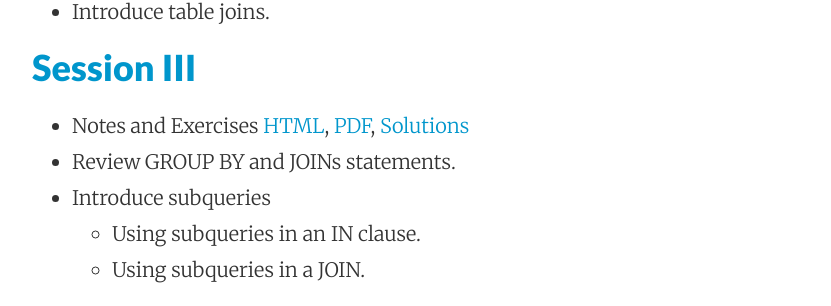
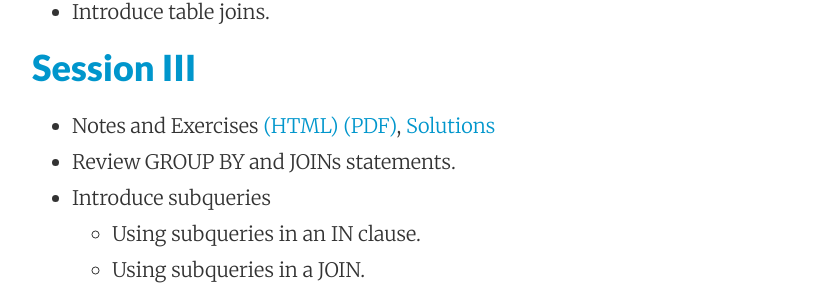
Before and after one commit to dangoldin/mysql-class, a Jekyll site: the page built from index.md, in a window 1280 px wide. Shown: the part 1295-1601 px from the top of the page, without its empty margins (224-1055 px from the left). Built offline with Jekyll 4.4.1, drawn with Linux system fonts in a browser that asks for light colours.

Commit message:
Cleaner links

```diff
--- a/index.md
+++ b/index.md
@@ -35,7 +35,7 @@ This is the series of notes prepared for the [MySQL class](http://www.c4q.nyc/in
 
 ### [Session III]({{ site.baseurl }}/session3)
 
-- Notes and Exercises [HTML]({{ site.baseurl }}/session3/), [PDF]({{ site.baseurl }}/session3/mysql-class-lecture-3.pdf), [Solutions]({{ site.baseurl }}/session3/solutions3)
+- Notes and Exercises [(HTML)]({{ site.baseurl }}/session3/) [(PDF)]({{ site.baseurl }}/session3/mysql-class-lecture-3.pdf), [Solutions]({{ site.baseurl }}/session3/solutions3)
 - Review GROUP BY and JOINs statements.
 - Introduce subqueries
   * Using subqueries in an IN clause.
```
